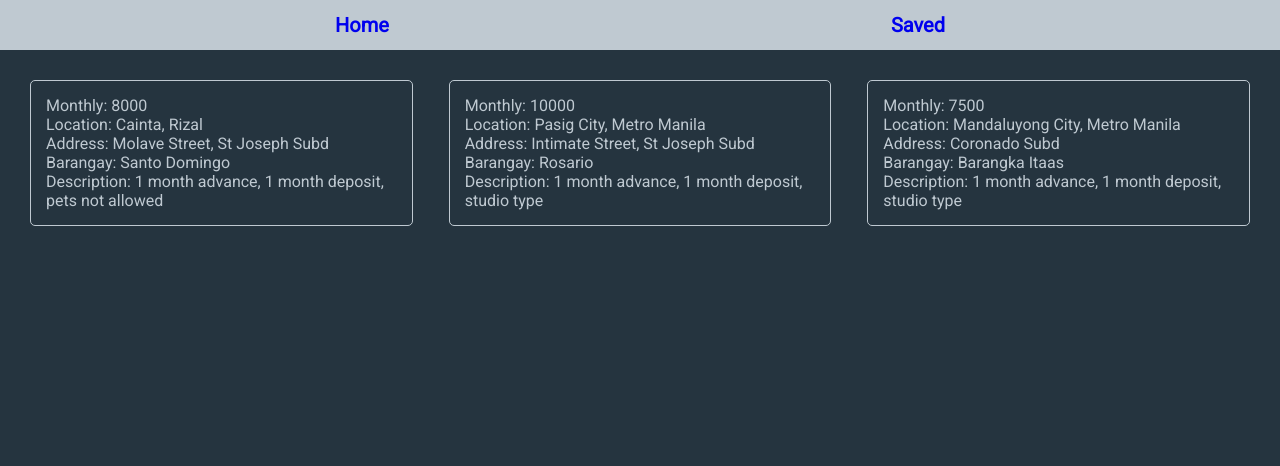
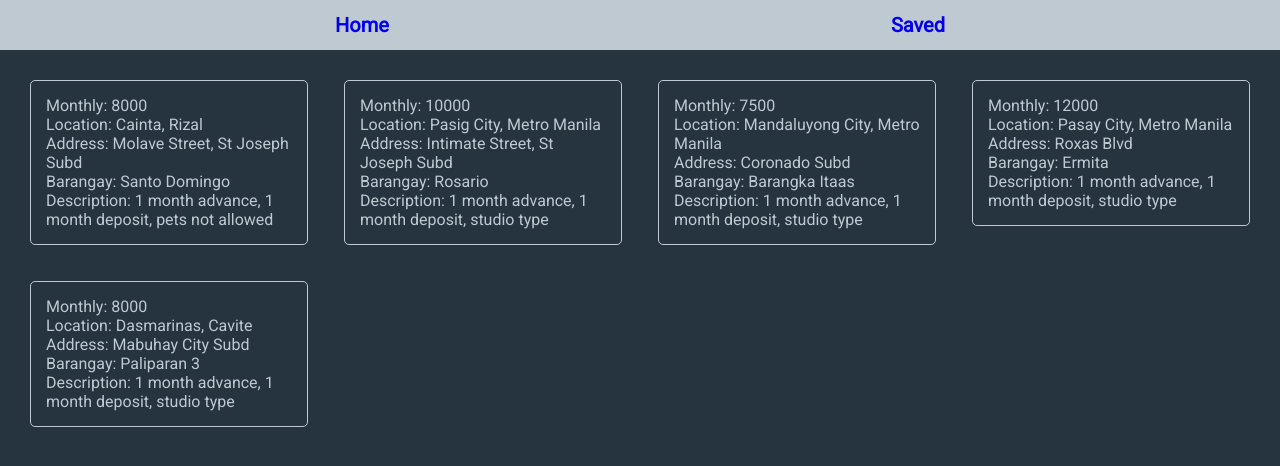
Before and after one commit to cedric-hije-aeronology/rentals-angular, an Angular app: page / in a window 1280 px wide. Shown: the top 466 px of the page. Built offline with nearby package versions, Linux system fonts and the light colour scheme.

Commit message:
Use mock json

```diff
--- /dev/null
+++ b/public/mock-data/rentals.json
@@ -0,0 +1,47 @@
+[
+    {
+      "id": 1,
+      "monthly":  8000,
+      "city": "Cainta",
+      "province": "Rizal",
+      "address": "Molave Street, St Joseph Subd",
+      "barangay": "Santo Domingo",
+      "description": "1 month advance, 1 month deposit, pets not allowed"
+    },
+    {
+      "id": 2,
+      "monthly":  10000,
+      "city": "Pasig City",
+      "province": "Metro Manila",
+      "address": "Intimate Street, St Joseph Subd",
+      "barangay": "Rosario",
+      "description": "1 month advance, 1 month deposit, studio type"
+    },
+    {
+      "id": 3,
+      "monthly":  7500,
+      "city": "Mandaluyong City",
+      "province": "Metro Manila",
+      "address": "Coronado Subd",
+      "barangay": "Barangka Itaas",
+      "description": "1 month advance, 1 month deposit, studio type"
+    },
+    {
+      "id": 4,
+      "monthly":  12000,
+      "city": "Pasay City",
+      "province": "Metro Manila",
+      "address": "Roxas Blvd",
+      "barangay": "Ermita",
+      "description": "1 month advance, 1 month deposit, studio type"
+    },
+    {
+      "id": 5,
+      "monthly":  8000,
+      "city": "Dasmarinas",
+      "province": "Cavite",
+      "address": "Mabuhay City Subd",
+      "barangay": "Paliparan 3",
+      "description": "1 month advance, 1 month deposit, studio type"
+    }
+  ]
--- a/src/app/pages/home/home.html
+++ b/src/app/pages/home/home.html
@@ -1,6 +1,6 @@
 <section class="home">
     <div class="rentals">
-        @for (rental of rentals; track rental.id) {
+        @for (rental of rentals(); track rental.id) {
             <app-rental-item [rental]="rental" />
         }
     </div>
--- a/src/app/pages/home/home.ts
+++ b/src/app/pages/home/home.ts
@@ -1,5 +1,7 @@
-import { Component } from '@angular/core';
+import { Component, inject } from '@angular/core';
 import { RentalItem } from "../../components/rental-item/rental-item";
+import { RentalService } from '../../services/rental/rental-service';
+import { toSignal } from '@angular/core/rxjs-interop';
 
 @Component({
   selector: 'app-home',
@@ -8,34 +10,11 @@ import { RentalItem } from "../../components/rental-item/rental-item";
   styleUrl: './home.scss',
 })
 export class Home {
-  rentals : Rental[] = [
-    {
-      id: 1,
-      monthly:  8000,
-      city: "Cainta",
-      province: "Rizal",
-      address: "Molave Street, St Joseph Subd",
-      barangay: "Santo Domingo",
-      description: "1 month advance, 1 month deposit, pets not allowed"
-    },
-    {
-      id: 2,
-      monthly:  10000,
-      city: "Pasig City",
-      province: "Metro Manila",
-      address: "Intimate Street, St Joseph Subd",
-      barangay: "Rosario",
-      description: "1 month advance, 1 month deposit, studio type"
-    },
-    {
-      id: 3,
-      monthly:  7500,
-      city: "Mandaluyong City",
-      province: "Metro Manila",
-      address: "Coronado Subd",
-      barangay: "Barangka Itaas",
-      description: "1 month advance, 1 month deposit, studio type"
-    }
-  ]
+  private rentalService = inject(RentalService);
+
+  rentals = toSignal(
+    this.rentalService.getRentals(),
+    { initialValue : []}
+  )
 
 }
--- /dev/null
+++ b/src/app/services/rental/rental-service.ts
@@ -0,0 +1,13 @@
+import { HttpClient } from '@angular/common/http';
+import { inject, Injectable } from '@angular/core';
+
+@Injectable({
+  providedIn: 'root',
+})
+export class RentalService {
+  private http = inject(HttpClient);
+
+  getRentals() {
+    return this.http.get<Rental[]>('/mock-data/rentals.json')
+  }
+}
```
Also changed, not shown: 1 other file (tests, documents, lock files or other folders).
